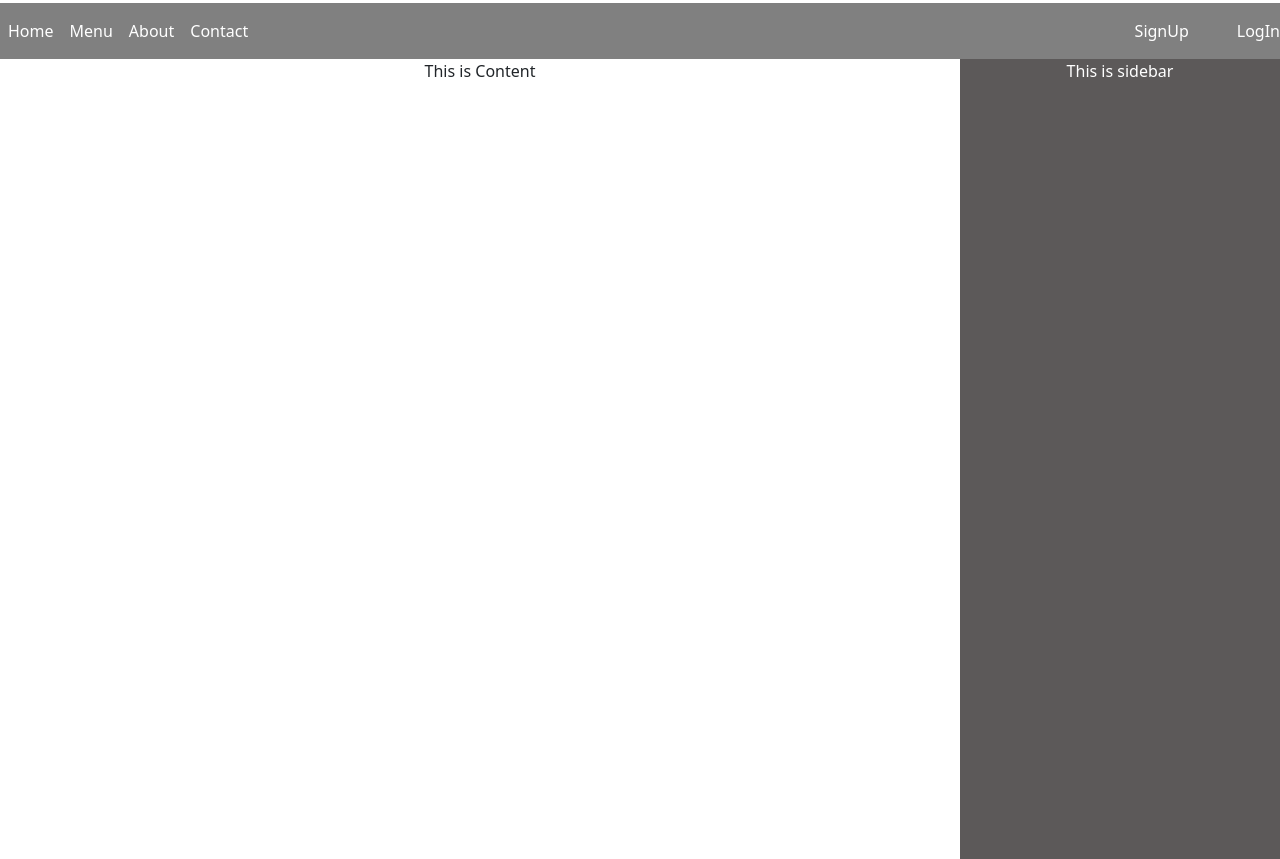
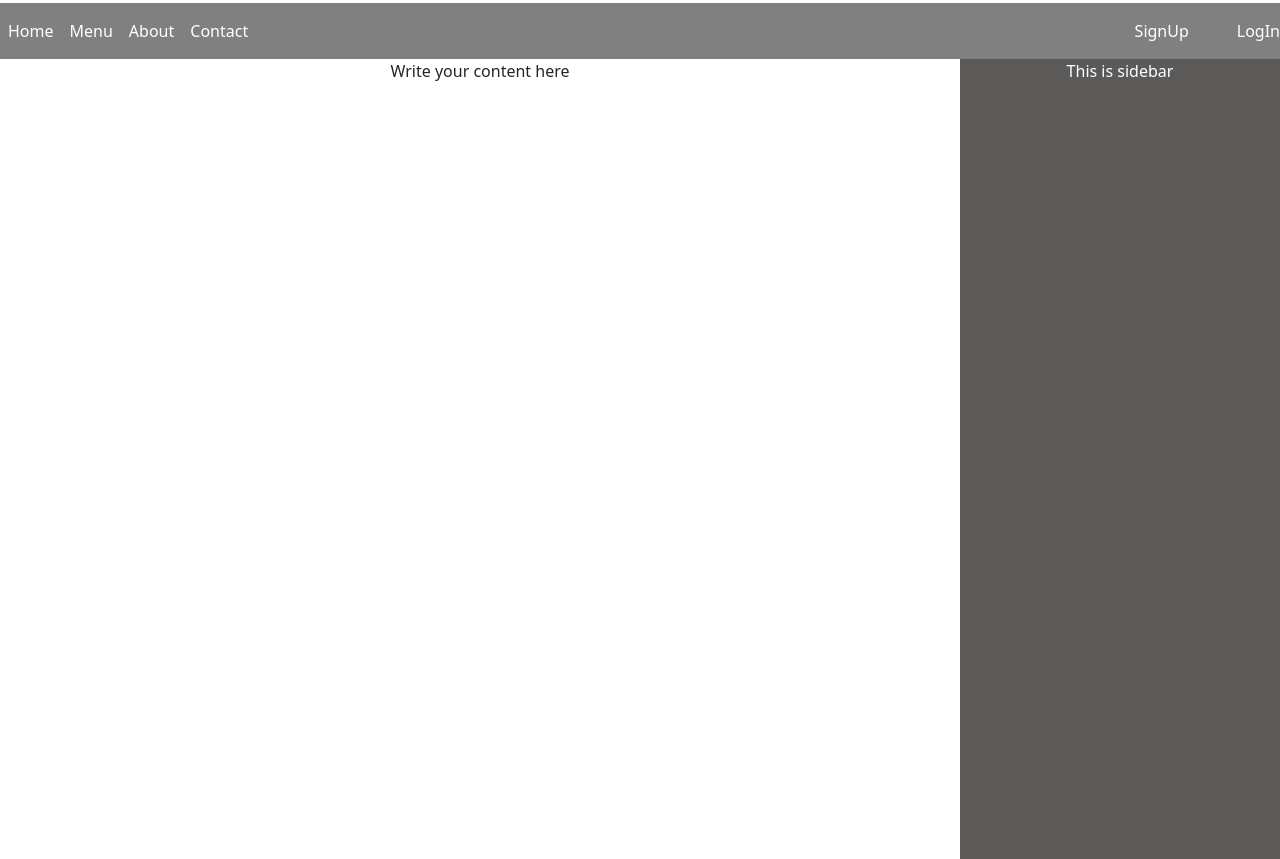
Before and after one commit to GafoorMohammad/Bootstrap-and-JS, a plain HTML site: page Bootstrap/BootstrapTask1.html in a window 1280 px wide. Shown: the part 77-936 px from the top of the page. Drawn offline with nearby package versions, Linux system fonts and the light colour scheme.

Commit message:
Update BootstrapTask1.html

```diff
--- a/Bootstrap/BootstrapTask1.html
+++ b/Bootstrap/BootstrapTask1.html
@@ -36,7 +36,7 @@
     </div>
   </nav>
   <div class="h-100 mh-100">
-    <div class="text-center w-75 d-inline-block m-0 p-0 vh-100">This is Content</div><div class="text-center w-25 d-inline-block m-0 p-0  text-white vh-100" style="background-color: rgb(92, 89, 89);">This is sidebar</div>
+    <div class="text-center w-75 d-inline-block m-0 p-0 vh-100">Write your content here</div><div class="text-center w-25 d-inline-block m-0 p-0  text-white vh-100" style="background-color: rgb(92, 89, 89);">This is sidebar</div>
   </div>
 </body>
 </html>
```
